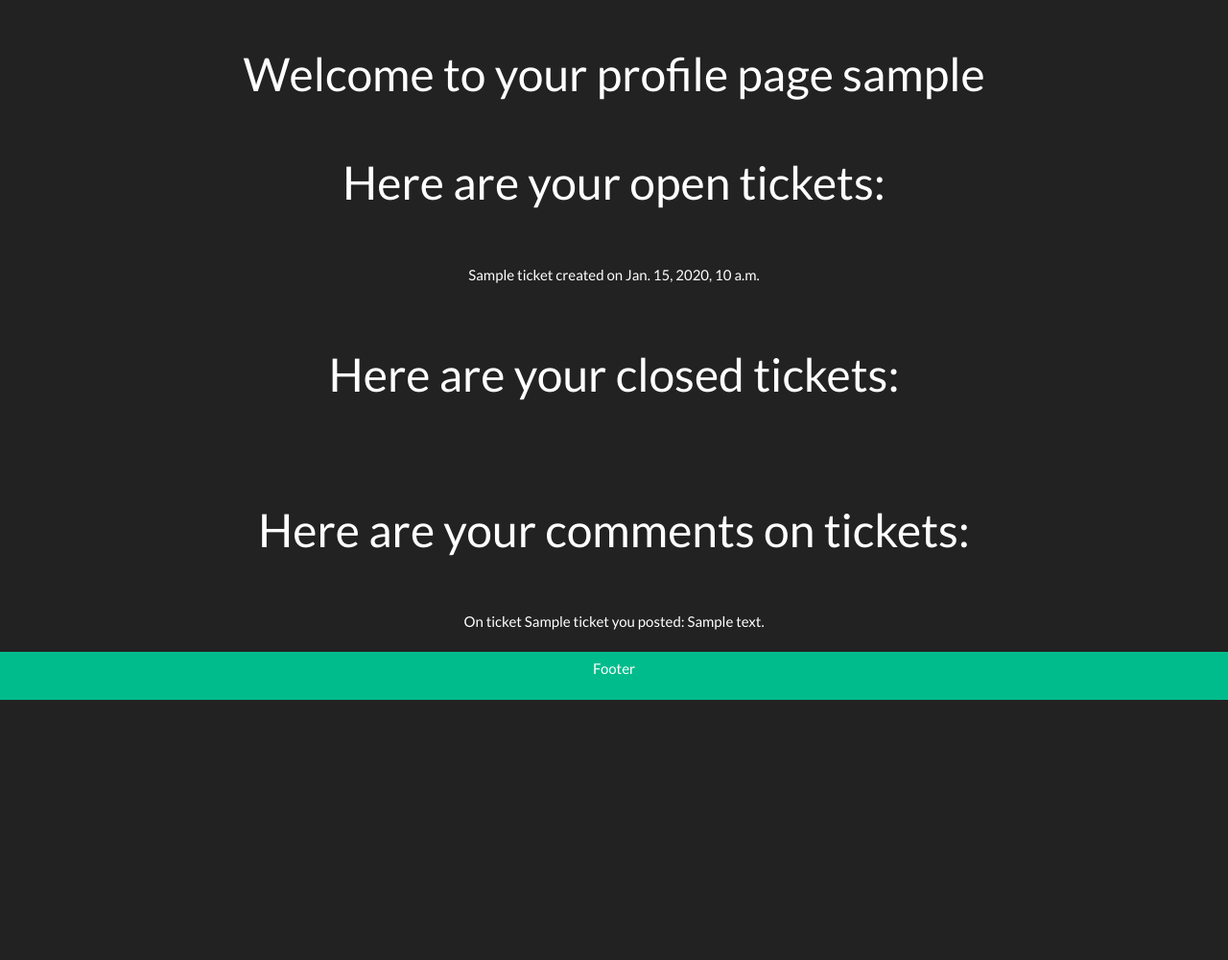
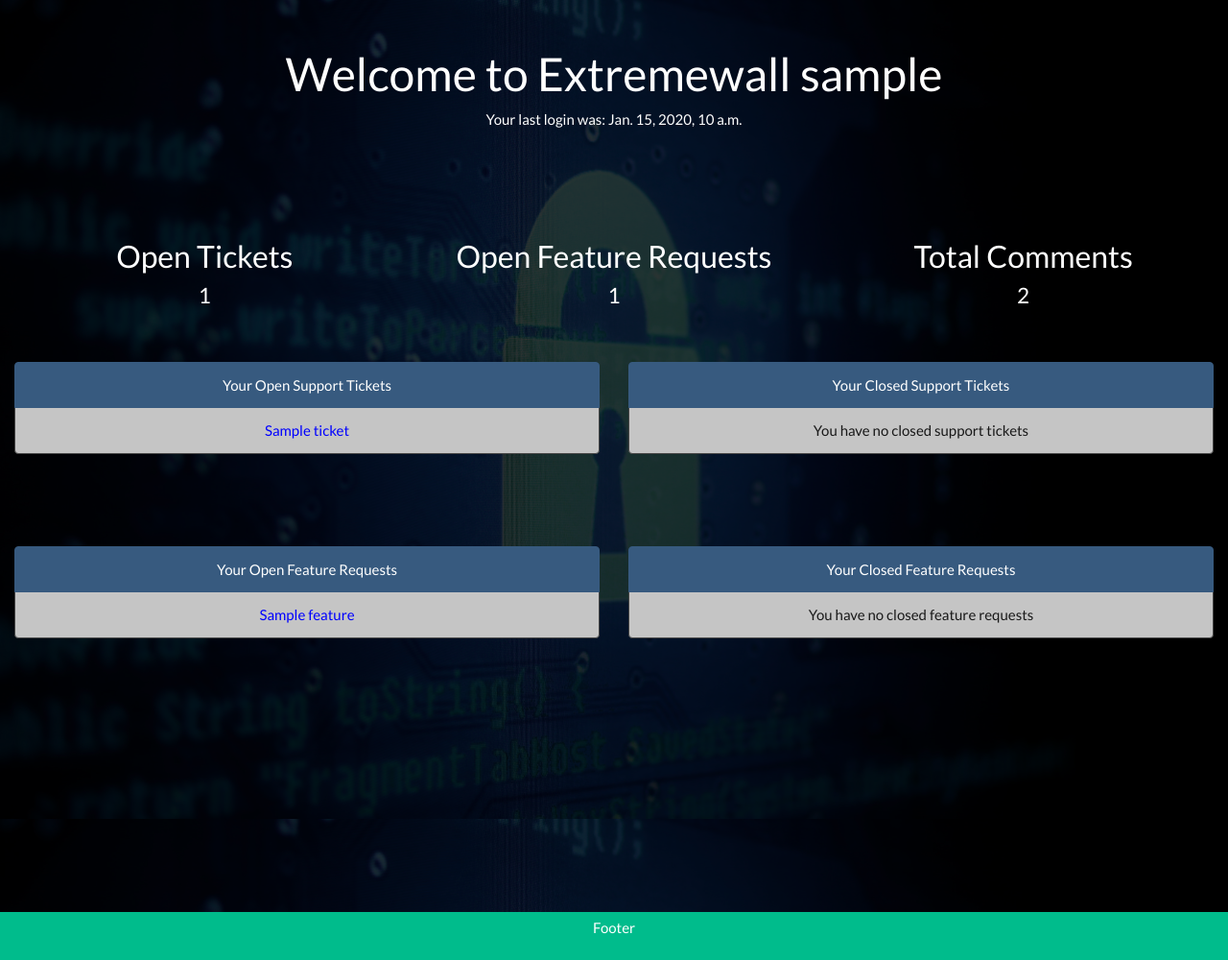
Before and after one commit to britsja/Full-Stack-Frameworks-with-Django-Milestone-Project, a Django app: page /accounts/profile/ in a window 1280 px wide. Shown: the part 71-1071 px from the top of the page at 96% size. Before the commit the page ends 800 px from the top, so only its background shows below. Run offline with Django 3.2, Linux system fonts and the light colour scheme; a user stored in the database is signed in; tables that the repository leaves empty hold one stand-in row (values such as "Sample post"); some libraries are stand-ins or nearby versions.

Commit message:
Profile Page Completed

```diff
--- a/accounts/templates/profile.html
+++ b/accounts/templates/profile.html
@@ -1,55 +1,100 @@
 {% extends 'base.html' %}
+
+{% load static %}
 
 {% block content %}
 
-
-
-<div class="container">
+<section id="profile">
+    <div class="container-fluid dark-overlay">
         <div class="row">
-        <div class="col-sm-12 text-center mt-5">
-            <h1> Welcome to your profile page {{profile.username}} </h1>
+            <div class="col-sm-12 text-center mt-5 mb-5">
+                <h1>Welcome to Extremewall {{ profile.username }}</h1>
+                <p>Your last login was: {{ last_login }}</p>
             </div>
         </div>
         <div class="row">
-        <div class="col-sm-12 text-center mt-5">
-            <h1> Here are your open tickets: </h1>
+            <div class="col-sm-4 text-center mt-5">
+                <h3>Open Tickets</h3>
+                <h4>{{ open_tickets_total }}</h4>
             </div>
-        <div class="col-sm-12 text-center mt-5">
+            <div class="col-sm-4 text-center mt-5">
+                <h3>Open Feature Requests</h3>
+                <h4>{{ open_feature_requests }}</h4>
+            </div>
+            <div class="col-sm-4 text-center mt-5">
+                <h3>Total Comments</h3>
+                <h4>{{ total_comments }}</h4>
+            </div>
+        </div>
+        <div class="row">
+            <div class="col-sm-6 text-center text-light mt-5 mb-5">
+                <ul class="list-group">
+                    <li class="list-group-item active">Your Open Support Tickets</li>
+                    {% if open_tickets_total > 0 %}
                         {% for ticket in tickets %}
-                {% if ticket.ticketusername == user%}
+                            {% if ticket.ticketusername == user %}
                                 {% if ticket.status == True %}
-                    <p>{{ticket}} created on {{ticket.created_date}}</p>
+                                    <li class="list-group-item list-group-item-light"><a href="{% url 'show_ticket' ticket.id %}">{{ ticket.ticketname }}</a></li>
                                 {% endif %}
                             {% endif %}
                         {% endfor %}
+                    {% else %}
+                        <li class="list-group-item list-group-item-light">You have no open support tickets</li>
+                    {% endif %}
+                </ul>
+            </div>
+            <div class="col-sm-6 text-center text-light mt-5 mb-5">
+                <ul class="list-group">
+                    <li class="list-group-item active">Your Closed Support Tickets</li>
+                    {% if closed_tickets_total > 0 %}
+                        {% for ticket in tickets %}
+                            {% if ticket.ticketusername == user %}
+                                {% if ticket.status == False %}
+                                    <li class="list-group-item list-group-item-light"><a href="{% url 'show_ticket' ticket.id %}">{{ ticket.ticketname }}</a></li>
+                                {% endif %}
+                            {% endif %}
+                        {% endfor %}
+                    {% else %}
+                        <li class="list-group-item list-group-item-light">You have no closed support tickets</li>
+                    {% endif %}
+                </ul>
             </div>
         </div>
         <div class="row">
-        <div class="col-sm-12 text-center mt-5">
-            <h1> Here are your closed tickets: </h1>
-        </div>
-        <div class="col-sm-12 text-center mt-5">
-            {% for ticket in tickets %}
-                {% if ticket.ticketusername == user%}
-                {% if ticket.status == False %}
-                    <p>{{ticket}} created on {{ticket.created_date}}</p>
+            <div class="col-sm-6 text-center mt-5 mb-5">
+                <ul class="list-group">
+                    <li class="list-group-item active">Your Open Feature Requests</li>
+                    {% if open_feature_requests > 0 %}
+                        {% for feature in features %}
+                            {% if feature.featureusername == user %}
+                                {% if feature.status == True %}
+                                    <li class="list-group-item list-group-item-light"><a href="{% url 'open_feature' feature.id %}">{{ feature.featurename }}</a></li>
                                 {% endif %}
                             {% endif %}
                         {% endfor %}
+                    {% else %}
+                        <li class="list-group-item list-group-item-light">You have no open feature requests</li>
+                    {% endif %}
+                </ul>
             </div>
-    </div>
-    <div class="row">
-        <div class="col-sm-12 text-center mt-5">
-            <h1> Here are your comments on tickets: </h1>
-        </div>
-        <div class="col-sm-12 text-center mt-5">
-            {% for comment in comments %}
-                {% if comment.commentusername == user%}
-                <p>On ticket {{comment.ticket}} you posted: {{comment.comment}}</p>
+            <div class="col-sm-6 text-center mt-5 mb-5">
+                <ul class="list-group">
+                    <li class="list-group-item active">Your Closed Feature Requests</li>
+                    {% if closed_feature_requests > 0 %}
+                        {% for feature in features %}
+                            {% if feature.featureusername == user %}
+                                {% if feature.status == False %}
+                                    <li class="list-group-item list-group-item-light"><a href="{% url 'open_feature' feature.id %}">{{ feature.featurename }}</a></li>
+                                {% endif %}
                             {% endif %}
                         {% endfor %}
+                    {% else %}
+                        <li class="list-group-item list-group-item-light">You have no closed feature requests</li>
+                    {% endif %}
+                </ul>
             </div>
         </div>
     </div>
+</section>
 
 {% endblock %}
--- a/accounts/views.py
+++ b/accounts/views.py
@@ -4,6 +4,7 @@ from accounts.forms import LoginForm, RegistrationForm
 from django.contrib.auth.decorators import login_required
 from django.contrib.auth.models import User, Group
 from tickets.models import Ticket, Comments
+from features.models import Features, FeatureComments
 
 @login_required
 def logout(request):
@@ -63,6 +64,42 @@ def register(request):
 
 def profile(request):
     user = User.objects.get(email=request.user.email)
+    last_login = user.last_login
     tickets = Ticket.objects.all()
     comments = Comments.objects.all()
-    return render(request, 'profile.html', {'profile': user, 'tickets': tickets, 'comments': comments})
+    features = Features.objects.all()
+    ticketcomments = FeatureComments.objects.all()
+    featurecomments = Comments.objects.all()
+
+    open_tickets_total = 0
+    closed_tickets_total = 0
+    open_feature_requests = 0
+    closed_feature_requests = 0
+    total_comments = 0
+
+    for key in tickets:
+        if key.ticketusername == user:
+            if key.status == True:
+                open_tickets_total += 1
+            else:
+                closed_tickets_total += 1
+
+    for key in features:
+        if key.featureusername == user:
+            if key.status == True:
+                open_feature_requests += 1
+            else:
+                closed_feature_requests += 1
+
+    for key in ticketcomments:
+        if key.commentusername == user:
+            total_comments += 1
+
+    for key in featurecomments:
+        if key.commentusername == user:
+            total_comments += 1
+
+
+    return render(request, 'profile.html', {'profile': user, 'tickets': tickets, 'comments': comments, 'last_login': last_login,
+        'open_tickets_total': open_tickets_total, 'open_feature_requests': open_feature_requests, 'total_comments': total_comments,
+        'closed_tickets_total': closed_tickets_total, 'closed_feature_requests': closed_feature_requests, 'features': features})
--- a/static/css/styles.css
+++ b/static/css/styles.css
@@ -2,6 +2,8 @@ html {
     min-height: 100%;
     position: relative;
 }
+
+/* Home Page */
 
 #home {
     position: relative;
@@ -39,6 +41,35 @@ html {
     max-height: 150px;
 }
 
+/* Profile Page */
+
+#profile {
+    position: relative;
+    min-height: 1000px;
+    background: url('/static/img/home.jpg');
+    background-attachment: fixed;
+    background-repeat: no-repeat;
+    background-size: cover;
+    text-align: center;
+    color: white;
+}
+
+#profile .dark-overlay {
+    position: absolute;
+    top: 0;
+    left: 0;
+    min-height: 1000px;
+    width: 100%;
+    background: rgba(0,0,0,0.8);
+}
+
+#profile li a {
+    color: #0000FF;
+}
+
+
+/* Other */
+
 .page-footer {
     min-height: 50px;
     position: absolute;
```
Lines whose indentation alone changed are shown as unchanged.
